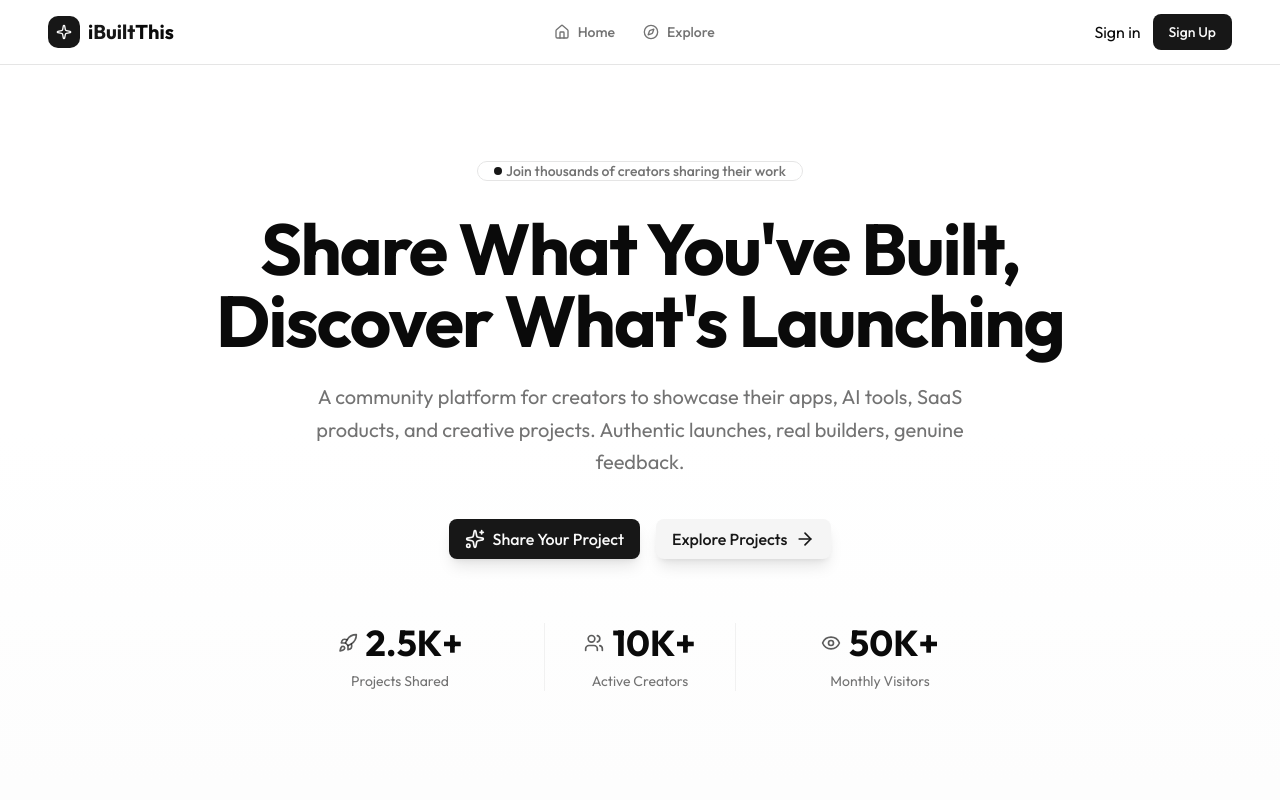
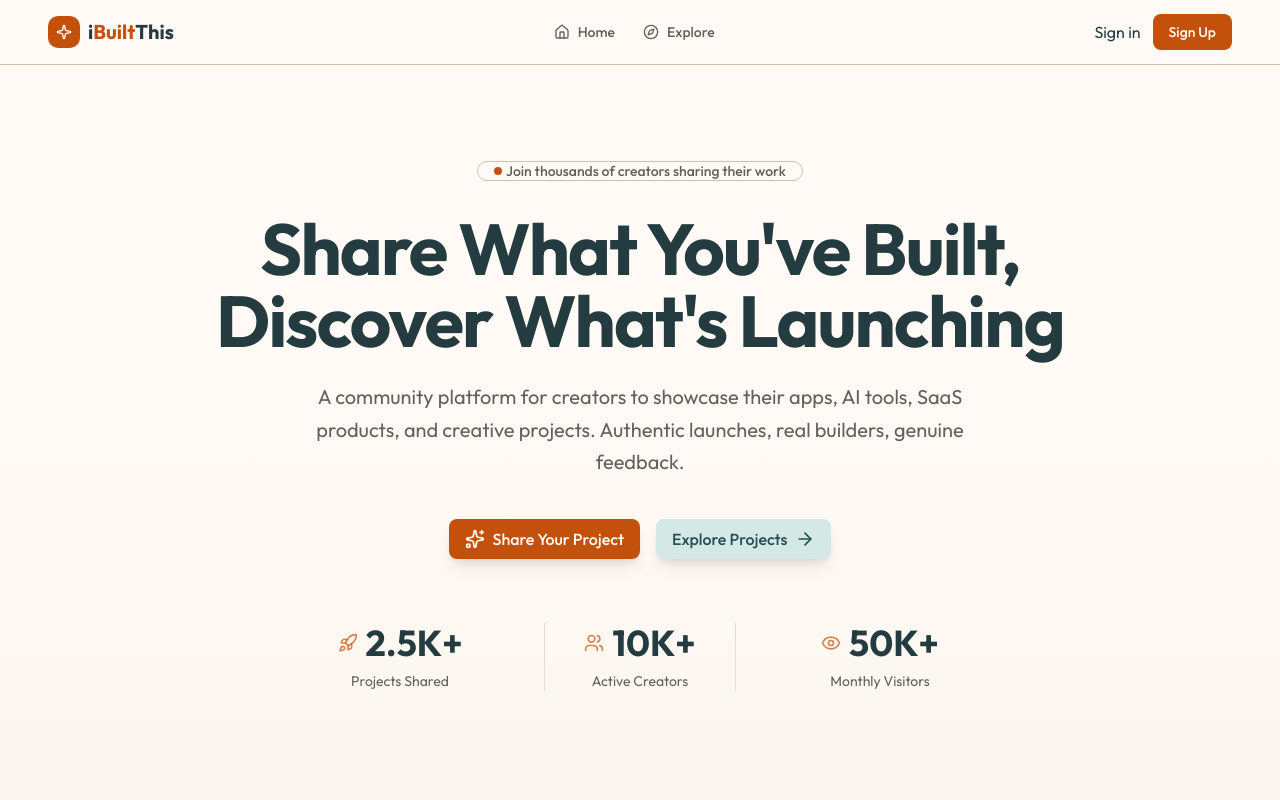
Before and after one commit to paulofoliveira/ibuiltthis-app, a Next.js app: page / in a window 1280 px wide. Shown: the top 800 px of the page. Built offline with nearby package versions, Linux system fonts and the light colour scheme; no server answers; the database is empty.

Commit message:
Atualiza css global da app

```diff
--- a/app/globals.css
+++ b/app/globals.css
@@ -27,6 +27,7 @@
   --color-input: var(--input);
   --color-border: var(--border);
   --color-destructive: var(--destructive);
+  --color-destructive-foreground: var(--destructive-foreground);
   --color-accent-foreground: var(--accent-foreground);
   --color-accent: var(--accent);
   --color-muted-foreground: var(--muted-foreground);
@@ -49,72 +50,74 @@
 }
 
 :root {
-  --background: oklch(1 0 0);
-  --foreground: oklch(0.145 0 0);
-  --card: oklch(1 0 0);
-  --card-foreground: oklch(0.145 0 0);
-  --popover: oklch(1 0 0);
-  --popover-foreground: oklch(0.145 0 0);
-  --primary: oklch(0.205 0 0);
-  --primary-foreground: oklch(0.985 0 0);
-  --secondary: oklch(0.97 0 0);
-  --secondary-foreground: oklch(0.205 0 0);
-  --muted: oklch(0.97 0 0);
-  --muted-foreground: oklch(0.556 0 0);
-  --accent: oklch(0.97 0 0);
-  --accent-foreground: oklch(0.205 0 0);
-  --destructive: oklch(0.577 0.245 27.325);
-  --border: oklch(0.922 0 0);
-  --input: oklch(0.922 0 0);
-  --ring: oklch(0.708 0 0);
-  --chart-1: oklch(0.87 0 0);
-  --chart-2: oklch(0.556 0 0);
-  --chart-3: oklch(0.439 0 0);
-  --chart-4: oklch(0.371 0 0);
-  --chart-5: oklch(0.269 0 0);
+  --background: #fffaf5;
+  --foreground: #243b40;
+  --card: #fff3e6;
+  --card-foreground: #243b40;
+  --popover: #fffaf5;
+  --popover-foreground: #243b40;
+  --primary: #c4510b;
+  --primary-foreground: #ffffff;
+  --secondary: #d4e8e5;
+  --secondary-foreground: #234e52;
+  --muted: #efe5da;
+  --muted-foreground: #62615b;
+  --accent: #ffdfbd;
+  --accent-foreground: #78350f;
+  --destructive: #b91c1c;
+  --border: #d2bfae;
+  --input: #d2bfae;
+  --ring: #c4510b;
+  --chart-1: #c4510b;
+  --chart-2: #287a78;
+  --chart-3: #b08926;
+  --chart-4: #52728f;
+  --chart-5: #778548;
   --radius: 0.625rem;
-  --sidebar: oklch(0.985 0 0);
-  --sidebar-foreground: oklch(0.145 0 0);
-  --sidebar-primary: oklch(0.205 0 0);
-  --sidebar-primary-foreground: oklch(0.985 0 0);
-  --sidebar-accent: oklch(0.97 0 0);
-  --sidebar-accent-foreground: oklch(0.205 0 0);
-  --sidebar-border: oklch(0.922 0 0);
-  --sidebar-ring: oklch(0.708 0 0);
+  --sidebar: #f5ebdf;
+  --sidebar-foreground: #243b40;
+  --sidebar-primary: #c4510b;
+  --sidebar-primary-foreground: #ffffff;
+  --sidebar-accent: #d4e8e5;
+  --sidebar-accent-foreground: #234e52;
+  --sidebar-border: #d2bfae;
+  --sidebar-ring: #c4510b;
+  --destructive-foreground: #ffffff;
 }
 
 .dark {
-  --background: oklch(0.145 0 0);
-  --foreground: oklch(0.985 0 0);
-  --card: oklch(0.205 0 0);
-  --card-foreground: oklch(0.985 0 0);
-  --popover: oklch(0.205 0 0);
-  --popover-foreground: oklch(0.985 0 0);
-  --primary: oklch(0.922 0 0);
-  --primary-foreground: oklch(0.205 0 0);
-  --secondary: oklch(0.269 0 0);
-  --secondary-foreground: oklch(0.985 0 0);
-  --muted: oklch(0.269 0 0);
-  --muted-foreground: oklch(0.708 0 0);
-  --accent: oklch(0.269 0 0);
-  --accent-foreground: oklch(0.985 0 0);
-  --destructive: oklch(0.704 0.191 22.216);
-  --border: oklch(1 0 0 / 10%);
-  --input: oklch(1 0 0 / 15%);
-  --ring: oklch(0.556 0 0);
-  --chart-1: oklch(0.87 0 0);
-  --chart-2: oklch(0.556 0 0);
-  --chart-3: oklch(0.439 0 0);
-  --chart-4: oklch(0.371 0 0);
-  --chart-5: oklch(0.269 0 0);
-  --sidebar: oklch(0.205 0 0);
-  --sidebar-foreground: oklch(0.985 0 0);
-  --sidebar-primary: oklch(0.488 0.243 264.376);
-  --sidebar-primary-foreground: oklch(0.985 0 0);
-  --sidebar-accent: oklch(0.269 0 0);
-  --sidebar-accent-foreground: oklch(0.985 0 0);
-  --sidebar-border: oklch(1 0 0 / 10%);
-  --sidebar-ring: oklch(0.556 0 0);
+  --background: #172428;
+  --foreground: #f8eee3;
+  --card: #203237;
+  --card-foreground: #f8eee3;
+  --popover: #203237;
+  --popover-foreground: #f8eee3;
+  --primary: #fb923c;
+  --primary-foreground: #291709;
+  --secondary: #284c4e;
+  --secondary-foreground: #d4e8e5;
+  --muted: #2c3c40;
+  --muted-foreground: #b8c2c0;
+  --accent: #533623;
+  --accent-foreground: #ffdfbd;
+  --destructive: #f87171;
+  --border: #496066;
+  --input: #496066;
+  --ring: #fb923c;
+  --chart-1: #fb923c;
+  --chart-2: #65b9ad;
+  --chart-3: #e9bf64;
+  --chart-4: #89adce;
+  --chart-5: #afbd7d;
+  --sidebar: #1b2b30;
+  --sidebar-foreground: #f8eee3;
+  --sidebar-primary: #fb923c;
+  --sidebar-primary-foreground: #291709;
+  --sidebar-accent: #284c4e;
+  --sidebar-accent-foreground: #d4e8e5;
+  --sidebar-border: #496066;
+  --sidebar-ring: #fb923c;
+  --destructive-foreground: #291010;
 }
 
 @layer base {
```
